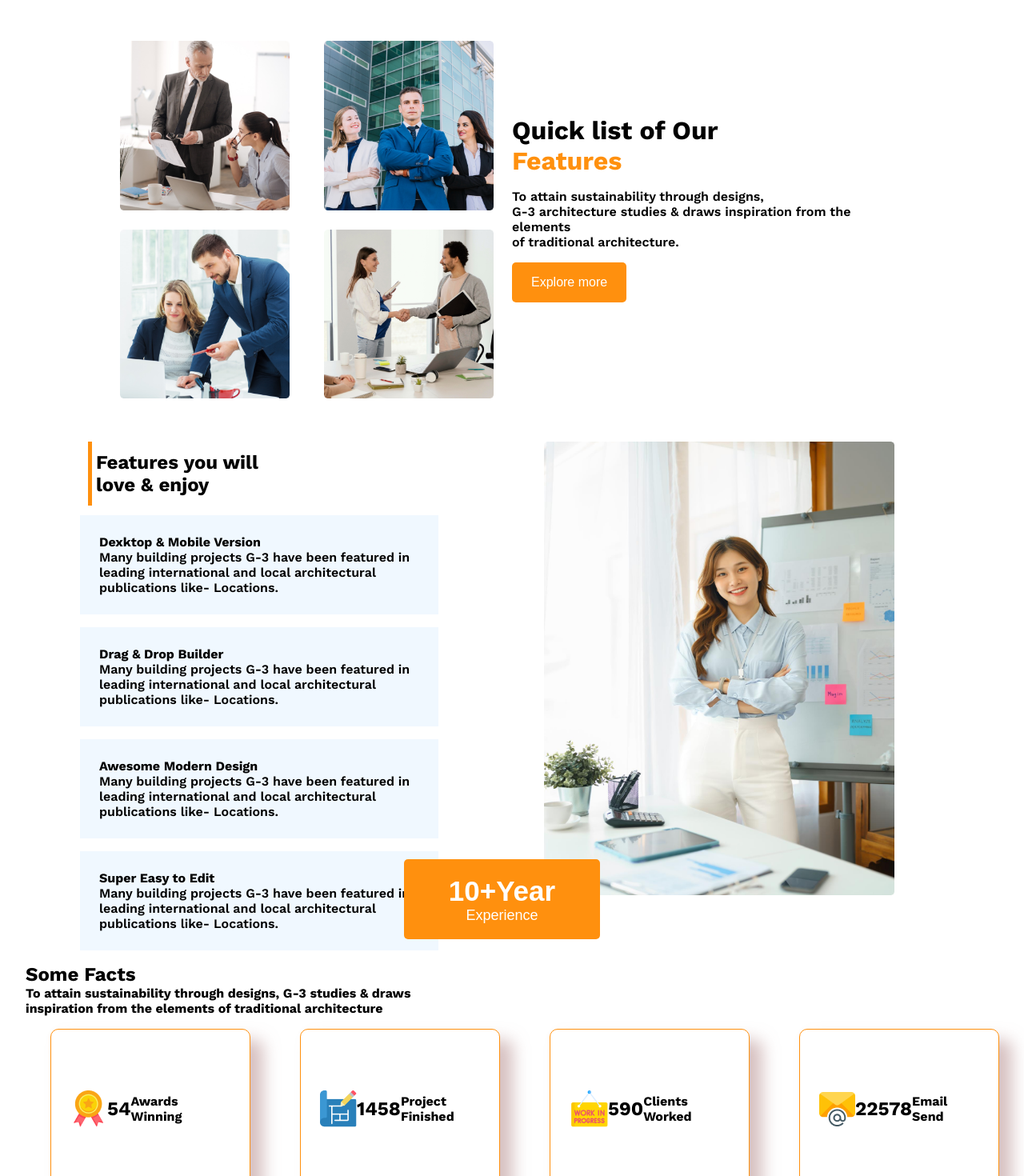
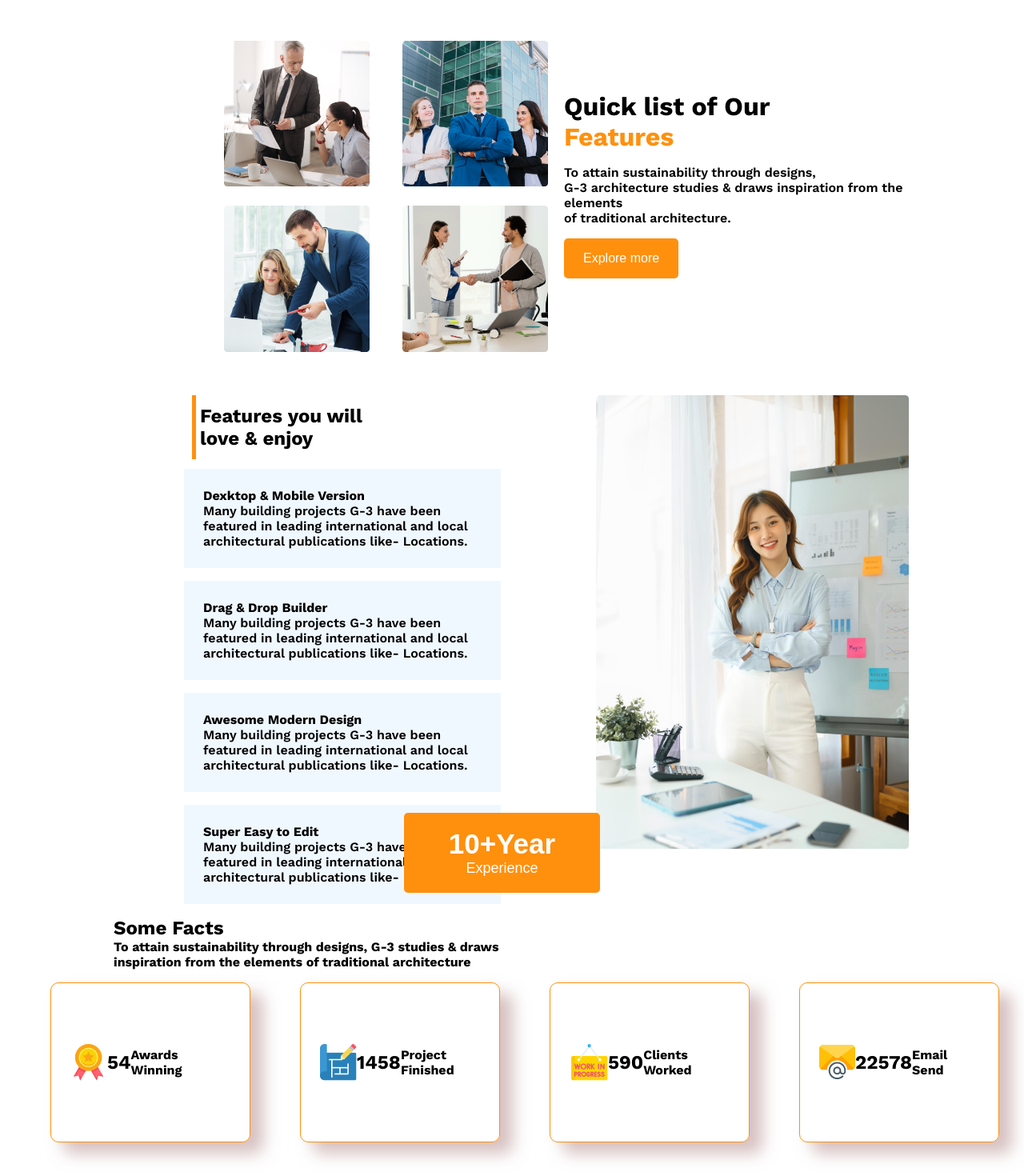
Before and after one commit to najmul080/assignment2, a plain HTML site: page index.html in a window 1280 px wide. Shown: the part 778-2248 px from the top of the page at 80% size. Drawn offline with nearby package versions, Linux system fonts and the light colour scheme.

Commit message:
first commit

```diff
--- a/index.html
+++ b/index.html
@@ -4,7 +4,7 @@
     <meta charset="UTF-8">
     <meta http-equiv="X-UA-Compatible" content="IE=edge">
     <meta name="viewport" content="width=device-width, initial-scale=1.0">
-    <title>G-3 Architects</title>
+    <title>Assignment2</title>
 
     <!-- Css StyleSheet -->
     <link rel="stylesheet" href="styles/style.css">
--- a/styles/style.css
+++ b/styles/style.css
@@ -66,7 +66,7 @@ body{
     justify-content: center;
     align-items: center;
     margin: 50px 150px;
-
+    margin-left: 280px;
  }
  .feature-img{
     display: grid;
@@ -91,6 +91,7 @@ body{
     grid-template-columns: repeat(2, 1fr);
     gap: 80px;
     position: relative;
+    margin-left: 130px;
  }
 
  .feature-bar{
@@ -143,8 +144,12 @@ body{
     margin-bottom: 2em;
 
  }
+ .facts-section h1{
+    margin-left: 110px;
+ }
  .facts-section p{
     font-weight: bold;
+    margin-left: 110px;
 
  }
 .facts-list{
```
